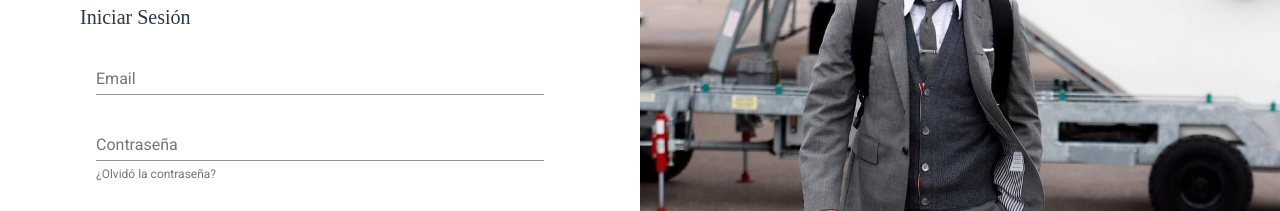
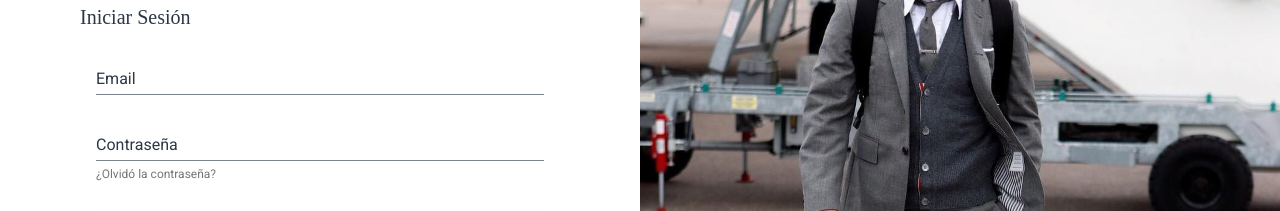
Before and after one commit to Luis-219/your-clothes, an Angular app: page / in a window 1280 px wide. Shown: the part 175-386 px from the top of the page. Built offline with nearby package versions, Linux system fonts and the light colour scheme.

Commit message:
color bug

```diff
--- a/src/app/components/login-page/login-page.component.css
+++ b/src/app/components/login-page/login-page.component.css
@@ -45,3 +45,22 @@ button{
     color: #2c3646;
     font-weight: bold;
 }
+::ng-deep .mat-focused .mat-form-field-label {
+    /*change color of label*/
+    color: #2c3646 !important;
+}
+::ng-deep .mat-form-field-label {
+    /*change color of label*/
+    color: #2c3646 !important;
+}
+::ng-deep.mat-form-field-underline {
+    /*change color of underline*/
+    background-color: #7c8491 !important;
+}
+::ng-deep.mat-form-field-ripple {
+   /*change color of underline when focused*/
+   background-color: #7c8491 !important;
+}
+::ng-deep .mat-input-element::placeholder{
+    color: #7c8491 !important;
+}
```
